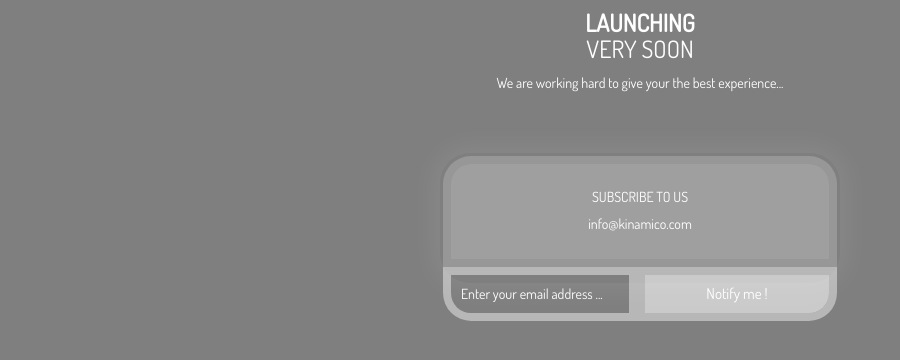
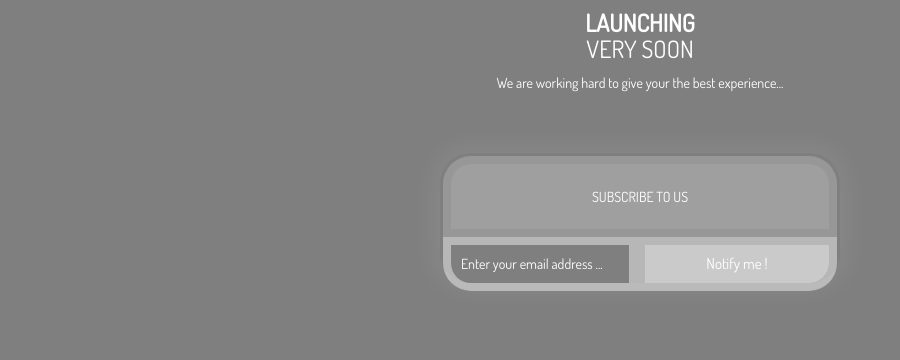
Before and after one commit to Kinamico/kinamico.github.io, a plain HTML site: page index.html in a window 1280 px wide. Shown: the part 82-442 px from the top of the page, without its empty margins (0-900 px from the left). Drawn offline with Linux system fonts and the light colour scheme.

Commit message:
Update index.html

```diff
--- a/index.html
+++ b/index.html
@@ -152,7 +152,7 @@
 									SUBSCRIBE TO US
 
 								</h5>
-								<p class=" white-color"> info@kinamico.com</p>
+
 
 							</div>
 
```
